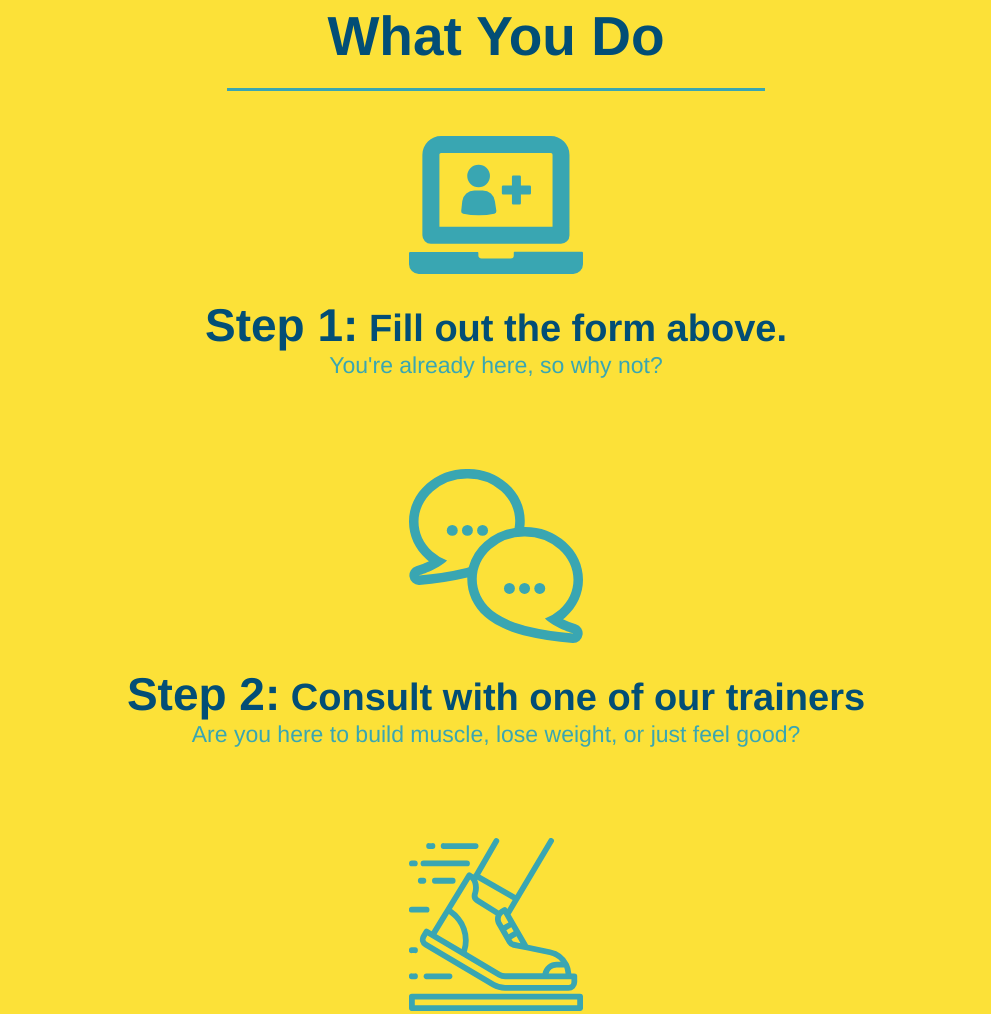
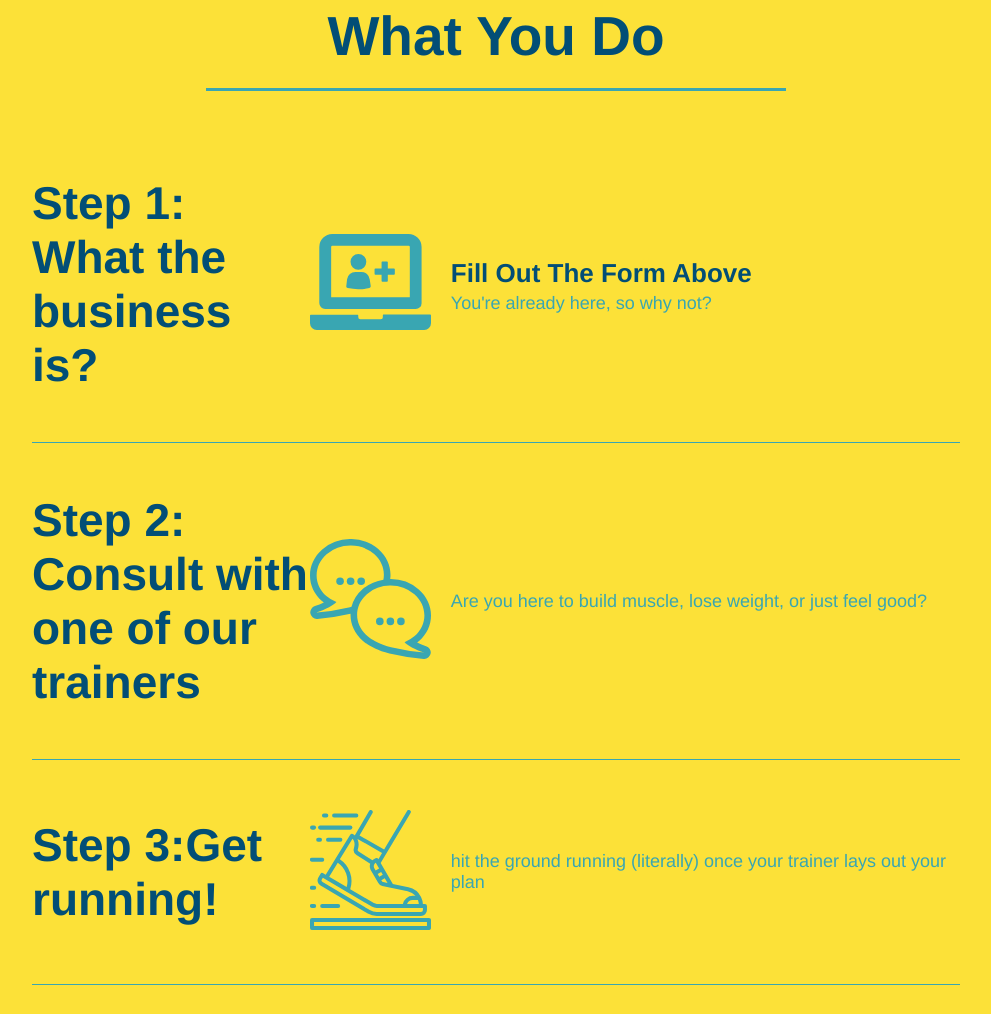
Before and after one commit to akeva22/run-buddy, a plain HTML site: page index.html in a window 1280 px wide. Shown: the part 1116-2130 px from the top of the page, without its empty margins (144-1135 px from the left). Drawn offline with Linux system fonts and the light colour scheme; files whose address does not match are found by name.

Commit message:
add flexbox to the steps

```diff
--- a/assets/css/style.css
+++ b/assets/css/style.css
@@ -148,17 +148,14 @@ section {
 }
 /* Hero Style end */
 
-.intro {
-    text-align: center;
-}
-
 .section-title {
     font-size: 55px;
     color: #024e76;
-    margin-bottom: 35px;
-    padding: 0 100px 20px 100px;
     border-bottom: 3px solid;
-    display: inline-block;
+    padding-bottom: 20px;
+    text-align: center;
+    margin: 0 auto 35px auto;
+    width: 50%;
 }
 
 .primary-border {
@@ -175,39 +172,66 @@ section {
     width: 80%;
     font-size: 20px;
     margin: 0 auto;
+    text-align: center;
 }
 
 .steps {
-    text-align: center;
     background: #fce138;
 }
 
-.steps div {
-    margin-bottom: 80px;
+
+
+.step h3 {
+    color: #024e76;
+    font-size: 46px;
+    flex: 1 30%;
+
 }
 
-.steps img {
-    width: 15%;
-    margin: 10px 0;
+.step-text p {
+    color: #39a6b2;
+    font-size: 18px;
 }
 
-.steps h3 {
+.step-text h4 {
+    font-size: 26px;
+    line-height: 1.5;
     color: #024e76;
-    font-size: 46px;
-    margin-top: 10px;
 }
 
-.steps p {
-    color: #39a6b2;
-    font-size: 23px;
+.step {
+    margin: 50px auto;
+    padding-bottom: 50px;
+    width: 80%;
+    border-bottom: 1px solid #39a6b2;
+    display: flex;
+    flex-wrap: wrap;
+    align-items: center;
+    justify-content: space-between;
 }
 
-.steps span {
-    font-size: 38px;
+.step-info {
+    flex: 2 70%;
+    display: flex;
+    flex-wrap: wrap;
+    align-items: center;
 }
 
+.step-img {
+    flex: 1 12%;
+    margin-right: 20px;
+}
+
+.step-text {
+    flex: 12;
+}
+
+.step-img img {
+    max-width: 100%;
+}
+
+
 .trainers {
-    text-align: center;
 }
 
 .trainer {
@@ -255,9 +279,7 @@ section {
     line-height: 1.3;
 }
 .contact {
-    text-align: center;
     background-color: #024e76;
-
 }
 
 .contact h2 {
@@ -293,3 +315,7 @@ section {
 .contact-info a {
     color: #fce138;
 }
+
+.flex-row {
+    display: flex;
+}
--- a/index.html
+++ b/index.html
@@ -35,9 +35,16 @@
     <!--hero/jumbotron-->
     <section class="hero">
         <div class="hero-cta">
+            <div class="flex-row">
                 <h2>Start Building Habits</h2>
+            </div>
             <p>
-            seitan heirloom post-ironic pop-up iPhone mlkshk hella selfies fashion axe occupy readymade put a bird on it messenger bag Wes Anderson Schlitz plaid Bushwick church-key lo-fi skateboard slow-carb hashtag trust fund Williamsburg biodiesel fixie farm-to-table 8-bit banjo XOXO Banksy chillwave bicycle rights retro cliche tattooed bespoke irony mumblecore Shoreditch deep v polaroid McSweeney's bitters cray gentrify tofu Marfa you probably haven't heard of them yr banh mi asymmetrical art party selvage letterpress High Life.
+                seitan heirloom post-ironic pop-up iPhone mlkshk hella selfies fashion axe occupy readymade put a bird
+                on it messenger bag Wes Anderson Schlitz plaid Bushwick church-key lo-fi skateboard slow-carb hashtag
+                trust fund Williamsburg biodiesel fixie farm-to-table 8-bit banjo XOXO Banksy chillwave bicycle rights
+                retro cliche tattooed bespoke irony mumblecore Shoreditch deep v polaroid McSweeney's bitters cray
+                gentrify tofu Marfa you probably haven't heard of them yr banh mi asymmetrical art party selvage
+                letterpress High Life.
             </p>
         </div>
         <div class="hero-form">
@@ -74,47 +81,81 @@
     </section>
     <!--"what we do"-->
     <section id="what-we-do" class="intro">
+        <div class="flex-row">
             <h2 class="section-title secondary-border">What we Do</h2>
+        </div>
+        <div class="flex-row">
             <p>
                 butcher selfies chambray shabby chic gentrify readymade yr Echo Park XOXO Tumblr normcore Banksy direct
-            trade Blue Bottle chillwave you probably haven't heard of them single-origin coffee Vice fanny pack fixie
-            Odd Future Austin fingerstache pickled twee synth Wes Anderson Thundercats viral bitters flannel meggings
+                trade Blue Bottle chillwave you probably haven't heard of them single-origin coffee Vice fanny pack
+                fixie
+                Odd Future Austin fingerstache pickled twee synth Wes Anderson Thundercats viral bitters flannel
+                meggings
                 narwhal Marfa Schlitz sustainable Intelligentsia umami deep v craft
             </p>
+        </div>
     </section>
 
     <!--"what you do"-->
     <section id="what-you-do" class="steps">
+        <div class="flex-row">
             <h2 class="section-title secondary-border">What You Do</h2>
-
-        <div>
-            <img src="./assets/images/step-1.svg" alt="Do it!!!" />
-            <h3>Step 1:<span> Fill out the form above.</span></h3>
-            <p> You're already here, so why not?</p>
+        </div>
+        <div class="step">
+            <h3>Step 1: <span>What the business is?</span></h3>
+            <div class="step-info">
+                <div class="step-img">
+                    <img src="./assets/images/step-1.svg" alt="" />
+                </div>
+                <div class="step-text">
+                    <h4>Fill Out The Form Above</h4>
+                    <p>You're already here, so why not?</p>
+                </div>
+            </div>
         </div>
 
-        <div>
+        <div class="step">
+            <h3>Step 2:<span> Consult with one of our trainers</span></h3>
+            <div class="step-info">
+                <div class="step-img">
                     <img src="./assets/images/step-2.svg" alt="talk to us!!!">
-            <h3>Step 2:<span> Consult with one of our trainers</span></h3>
+                </div>
+                <div class="step-text">
                     <p>Are you here to build muscle, lose weight, or just feel good?</p>
                 </div>
+            </div>
+        </div>
 
-        <div>
+            <div class="step">
+                <h3>Step 3:<span>Get running!</span></h3>
+                <div class="step-info">
+                    <div class="step-img">
                         <img src="./assets/images/step-3.svg" alt="RUN">
-            <h3>Step 3:<span> Get running!</span></h3>
+                    </div>
+                    <div class="step-text">
                         <p>hit the ground running (literally) once your trainer lays out your plan</p>
                     </div>
+                </div>
+                </div>
 
-        <div>
+                <div class="step">
+                    <h3>Step 4:<span> See results</span></h3>
+                    <div class="step-info">
+                        <div class="step-img">
                             <img src="./assets/images/step-4.svg" alt="check ya self out!">
-            <h3>Step 4:<span> See results</span></h3>
+                        </div>
+                        <div class="step-text">
                             <p>Bi-weekly checkins with your trainer will keep you focused</p>
+                        </div>
+                    </div>
                 </div>
     </section>
 
     <!-- meet the trainers-->
     <section id="your-trainers" class="trainers">
+        <div class="flex-row">
             <h2 class="section-title primary-border">Meet the trainers</h2>
+        </div>
         <article class="trainer">
             <img src="./assets/images/trainer-1.jpg" alt="Aaron Stephens">
             <div class="trainer-bio text-left">
@@ -160,7 +201,9 @@
 
     <!--reach out section-->
     <section id="reach-out" class="contact">
+        <div class="flex-row">
             <h2 class="section-title secondary-border">Reach Out</h2>
+        </div>
         <div class="contact-info">
             <div class="contact-form">
                 <h3>Contact Us</h3>
@@ -198,7 +241,9 @@
 
     <!-- footer -->
     <footer>
+        <div class="flex-row">
             <h2>❤️ Made with love by Run Buddy</h2>
+        </div>
         <div>
             <a href="./privacy-policy.html">Read our Privacy policy</a><br />
             &copy; 2019 Run Buddy, Inc.
```
Lines whose indentation alone changed are shown as unchanged.
